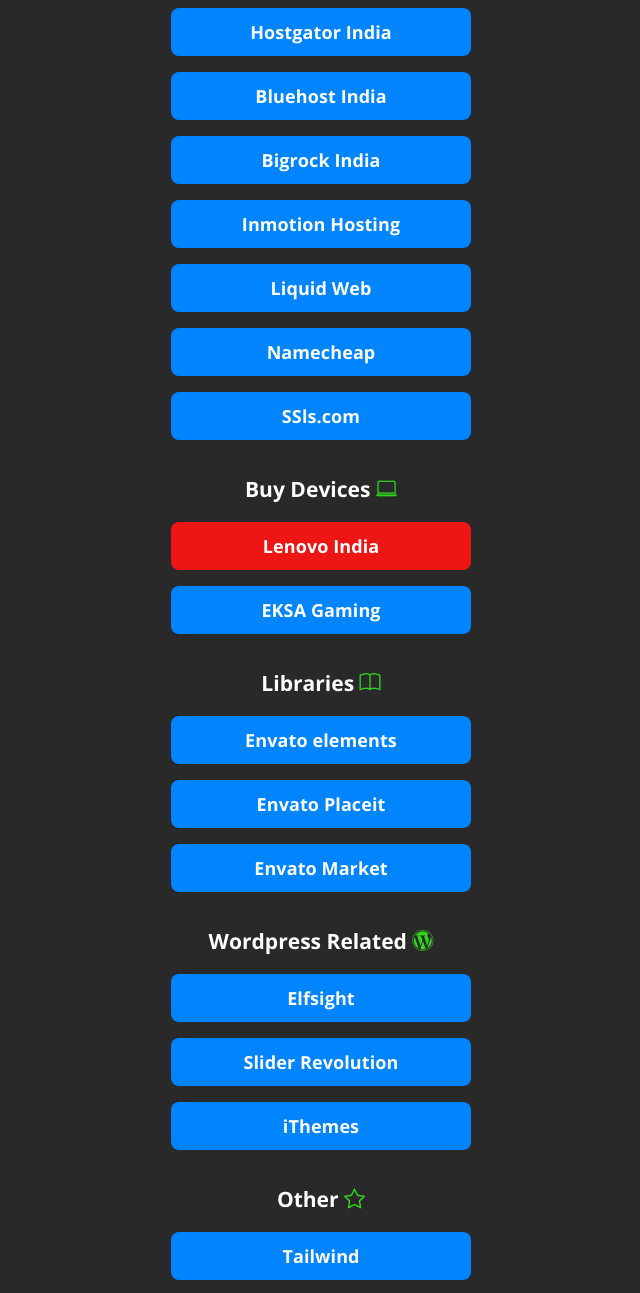
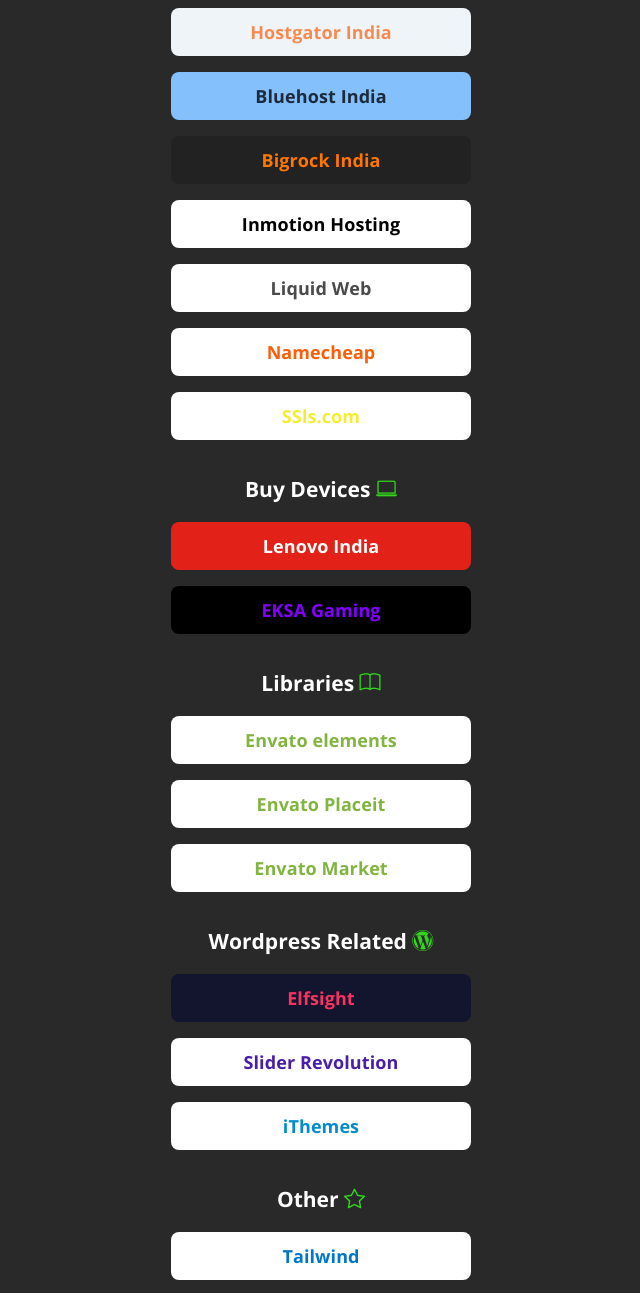
Before and after one commit to godarayudhvir/links.cyberalliance.in, a plain HTML site: page affiliates.html in a window 1280 px wide. Shown: the part 320-1613 px from the top of the page, without its empty margins (319-959 px from the left). Drawn offline with nearby package versions, Linux system fonts and the light colour scheme.

Commit message:
Updated Button Designs
Button designs were updated for all affiliates based on their brand color scheme

```diff
--- a/affiliates.html
+++ b/affiliates.html
@@ -46,35 +46,35 @@
                 <br>
 
                 <!--Hostinger-->
-                <a class="button button-default" href="https://hostinger.sjv.io/cyberalliance" target="_blank" rel="noopener">Hostinger India</a>
+                <a class="button button-hostinger" href="https://hostinger.sjv.io/cyberalliance" target="_blank" rel="noopener">Hostinger India</a>
                 <br>
 
                 <!--Hostgator-->
-                <a class="button button-default" href="https://hostgator-india.sjv.io/cyberalliance" target="_blank" rel="noopener">Hostgator India</a>
+                <a class="button button-hostgator" href="https://hostgator-india.sjv.io/cyberalliance" target="_blank" rel="noopener">Hostgator India</a>
                 <br>
 
                 <!--BlueHost-->
-                <a class="button button-default" href="https://bluehost.sjv.io/cyberalliance" target="_blank" rel="noopener">Bluehost India</a>
+                <a class="button button-bluehost" href="https://bluehost.sjv.io/cyberalliance" target="_blank" rel="noopener">Bluehost India</a>
                 <br>
 
                 <!--Bigrock-->
-                <a class="button button-default" href="https://bigrock-in.sjv.io/Cyberalliance" target="_blank" rel="noopener">Bigrock India</a>
+                <a class="button button-bigrock" href="https://bigrock-in.sjv.io/Cyberalliance" target="_blank" rel="noopener">Bigrock India</a>
                 <br>
 
                 <!--inMotion Hosting-->
-                <a class="button button-default" href="https://partners.inmotionhosting.com/cyberalliance" target="_blank" rel="noopener">Inmotion Hosting</a>
+                <a class="button button-inmotion" href="https://partners.inmotionhosting.com/cyberalliance" target="_blank" rel="noopener">Inmotion Hosting</a>
                 <br>
 
                 <!-- Liquid Web -->
-                <a class="button button-default" href="https://liquidweb.i3f2.net/cyberalliance" target="_blank" rel="noopener">Liquid Web</a>
+                <a class="button button-liquidweb" href="https://liquidweb.i3f2.net/cyberalliance" target="_blank" rel="noopener">Liquid Web</a>
                 <br>
 
                 <!--Namecheap-->
-                <a class="button button-default" href="https://namecheap.pxf.io/cyberalliance" target="_blank" rel="noopener">Namecheap</a>
+                <a class="button button-namecheap" href="https://namecheap.pxf.io/cyberalliance" target="_blank" rel="noopener">Namecheap</a>
                 <br>
 
                 <!--SSLs.com-->
-                <a class="button button-default" href="https://ssls.sjv.io/cyberalliance" target="_blank" rel="noopener">SSls.com</a>
+                <a class="button button-ssls" href="https://ssls.sjv.io/cyberalliance" target="_blank" rel="noopener">SSls.com</a>
                 <br>
 
         <h3> Buy Devices <i class="bi-laptop" style="color: rgb(51, 214, 29)"></i></h3>
@@ -84,49 +84,49 @@
                 <br>
 
                 <!--EKSA Gaming-->
-                <a class="button button-default" href="https://eksagamingtech.pxf.io/cyberalliance" target="_blank" rel="noopener">EKSA Gaming</a>
+                <a class="button button-eksa" href="https://eksagamingtech.pxf.io/cyberalliance" target="_blank" rel="noopener">EKSA Gaming</a>
                 <br>
 
         <h3> Libraries <i class="bi-book" style="color: rgb(51, 214, 29)"></i></h3>
 
                 <!--Envato Elements-->
-                <a class="button button-default" href="https://1.envato.market/cyberallianceelements" target="_blank" rel="noopener">Envato elements</a>
+                <a class="button button-envato" href="https://1.envato.market/cyberallianceelements" target="_blank" rel="noopener">Envato elements</a>
                 <br>
 
                 <!--Envato Placeit-->
-                <a class="button button-default" href="https://1.envato.market/cyberallianceplaceit" target="_blank" rel="noopener">Envato Placeit</a>
+                <a class="button button-envato" href="https://1.envato.market/cyberallianceplaceit" target="_blank" rel="noopener">Envato Placeit</a>
                 <br>
 
                 <!--Envato Market-->
-                <a class="button button-default" href="https://1.envato.market/cyberalliancemarket" target="_blank" rel="noopener">Envato Market</a>
+                <a class="button button-envato" href="https://1.envato.market/cyberalliancemarket" target="_blank" rel="noopener">Envato Market</a>
                 <br>
 
         <h3> Wordpress Related <i class="bi-wordpress" style="color: rgb(51, 214, 29)"></i></h3>
 
                 <!--Elfsight-->
-                <a class="button button-default" href="https://elfsight.io/cyberalliance" target="_blank" rel="noopener">Elfsight</a>
+                <a class="button button-elfsight" href="https://elfsight.io/cyberalliance" target="_blank" rel="noopener">Elfsight</a>
                 <br>
 
                 <!--Slider Revolution-->
-                <a class="button button-default" href="https://themepunch.pxf.io/cyberalliance" target="_blank" rel="noopener">Slider Revolution</a>
+                <a class="button button-slider" href="https://themepunch.pxf.io/cyberalliance" target="_blank" rel="noopener">Slider Revolution</a>
                 <br>
 
                 <!--iThemes-->
-                <a class="button button-default" href="https://ithemes.pxf.io/cyberalliance" target="_blank" rel="noopener">iThemes</a>
+                <a class="button button-ithemes" href="https://ithemes.pxf.io/cyberalliance" target="_blank" rel="noopener">iThemes</a>
                 <br>
 
                 <h3> Other <i class="bi-star" style="color: rgb(51, 214, 29)"></i></h3>
 
                 <!--Tailwind-->
-                <a class="button button-default" href="https://tailwind.sjv.io/cyberalliance" target="_blank" rel="noopener">Tailwind</a>
+                <a class="button button-tailwind" href="https://tailwind.sjv.io/cyberalliance" target="_blank" rel="noopener">Tailwind</a>
                 <br>
 
                 <!--The Events Calendar -->
-                <a class="button button-default" href="https://theeventscalendar.pxf.io/cyberalliance" target="_blank" rel="noopener">The Events Calendar</a>
+                <a class="button button-eventcalendar" href="https://theeventscalendar.pxf.io/cyberalliance" target="_blank" rel="noopener">The Events Calendar</a>
                 <br>
 
                 <!--Nord VPN -->
-                <a class="button button-default" href="https://nordvpn.sjv.io/cyberalliance" target="_blank" rel="noopener">Nord VPN</a>
+                <a class="button button-nordvpn" href="https://nordvpn.sjv.io/cyberalliance" target="_blank" rel="noopener">Nord VPN</a>
                 <br>
 
         <!-- ChatWoot Widget-->
--- a/css/brands.css
+++ b/css/brands.css
@@ -308,7 +308,7 @@
 /* lenovo */
 .button.button-lenovo {
   color: #ffffff;
-  background-color:  #ee1515 }
+  background-color:  #e22119 }
 .button.button-lenovo:hover,
 .button.button-lenovo:focus {
   filter: brightness(90%) }
@@ -316,7 +316,127 @@
   /* Hostinger*/
 .button.button-hostinger {
   color: #f3f3f3;
-  background-color:  #b279d3 }
+  background-color:  #673de6 }
 .button.button-hostinger:hover,
 .button.button-hostinger:focus {
   filter: brightness(90%) }
+
+  /* hostgator*/
+  .button.button-hostgator {
+    color: #f68b51;
+    background-color:  #eff4f9 }
+  .button.button-hostgator:hover,
+  .button.button-hostgator:focus {
+    filter: brightness(90%) }
+
+  /* bluehost*/
+  .button.button-bluehost {
+    color: #1d2a3b;
+    background-color:  #83c0fc }
+  .button.button-bluehost:hover,
+  .button.button-bluehost:focus {
+    filter: brightness(90%) }
+
+  /* bigrock */
+  .button.button-bigrock {
+    color: #ff7700;
+    background-color:  #222222 }
+  .button.button-bigrock:hover,
+  .button.button-bigrock:focus {
+    filter: brightness(90%) }
+
+  /* inmotion */
+  .button.button-inmotion {
+    color: #000000;
+    background-color:  #ffffff }
+  .button.button-inmotion:hover,
+  .button.button-inmotion:focus {
+    filter: brightness(90%) }
+
+  /* liquidweb */
+  .button.button-liquidweb {
+    color: #4b4a4b;
+    background-color:  #ffffff }
+  .button.button-liquidweb:hover,
+  .button.button-liquidweb:focus {
+    filter: brightness(90%) }
+
+  /* namecheap */
+  .button.button-namecheap {
+    color: #fc5d07;
+    background-color:  #ffffff }
+  .button.button-namecheap:hover,
+  .button.button-namecheap:focus {
+    filter: brightness(90%) }
+
+  /* ssls */
+  .button.button-ssls {
+    color: #f4ee32;
+    background-color:  #ffffff }
+  .button.button-ssls:hover,
+  .button.button-ssls:focus {
+    filter: brightness(90%) }
+
+  /* eksa */
+  .button.button-eksa {
+    color: #8200ff;
+    background-color:  #000000 }
+  .button.button-eksa:hover,
+  .button.button-eksa:focus {
+    filter: brightness(90%) }
+
+  /* envato */
+  .button.button-envato {
+    color: #81b441;
+    background-color:  #ffffff }
+  .button.button-envato:hover,
+  .button.button-envato:focus {
+    filter: brightness(90%) }
+
+  /* elfsight */
+  .button.button-elfsight {
+    color: #f93262;
+    background-color:  #13142d }
+  .button.button-elfsight:hover,
+  .button.button-elfsight:focus {
+    filter: brightness(90%) }
+
+  /* slider */
+  .button.button-slider {
+    color: #4b1ea7;
+    background-color:  #ffffff }
+  .button.button-slider:hover,
+  .button.button-slider:focus {
+    filter: brightness(90%) }
+
+  /* ithemes */
+  .button.button-ithemes {
+    color: #008cce;
+    background-color:  #ffffff }
+  .button.button-ithemes:hover,
+  .button.button-ithemes:focus {
+    filter: brightness(90%) }
+
+  /* tailwind */
+  .button.button-tailwind {
+    color: #0077cc;
+    background-color:  #ffffff }
+  .button.button-tailwind:hover,
+  .button.button-tailwind:focus {
+    filter: brightness(90%) }
+
+  /* eventcalendar */
+  .button.button-eventcalendar {
+    color: #0f1031;
+    background-color:  #ffffff }
+  .button.button-eventcalendar:hover,
+  .button.button-eventcalendar:focus {
+    filter: brightness(90%) }
+
+  /* nordvpn */
+  .button.button-nordvpn {
+    color: #ffffff;
+    background-color:  #00154e }
+  .button.button-nordvpn:hover,
+  .button.button-nordvpn:focus {
+    filter: brightness(90%) }
```
